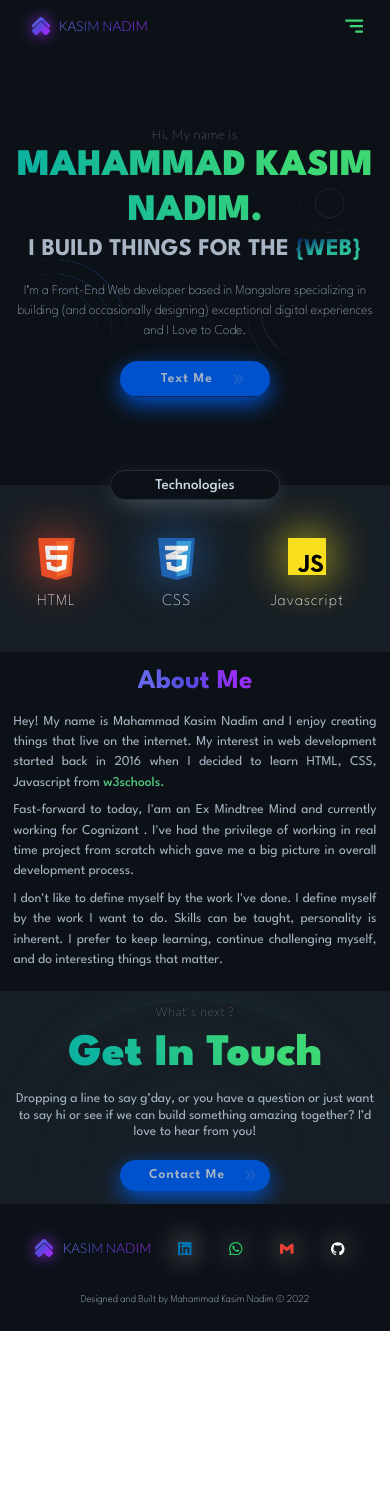
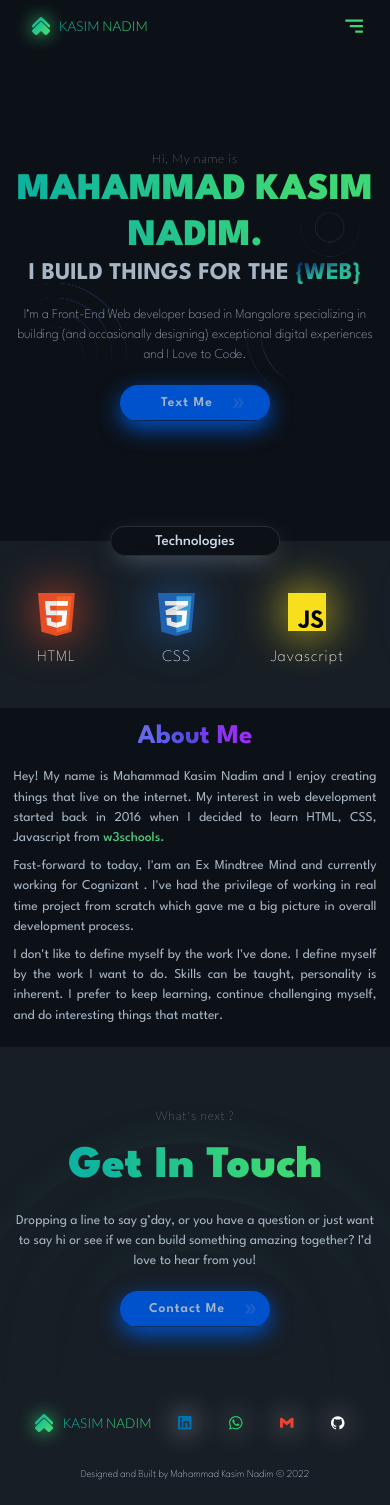
Before and after one commit to kasimnadim6/portfolio, a Next.js app: page / in a window 390 px wide. Before the commit the page ends 1331 px from the top, so only its background shows below. Built offline with nearby package versions, Linux system fonts and the light colour scheme; a web font is replaced by a local one.

Commit message:
style changes

```diff
--- a/components/Banner/Banner.module.scss
+++ b/components/Banner/Banner.module.scss
@@ -65,7 +65,7 @@
 
 @include media-breakpoint-down(sm) {
   .banner {
-    padding: 1.8rem;
+    padding: 6rem 2rem;
     .about {
       .name {
         font-size: 5rem;
--- a/components/Contact/Contact.module.scss
+++ b/components/Contact/Contact.module.scss
@@ -3,12 +3,11 @@
 @import 'bootstrap/scss/mixins/_breakpoints';
 
 .contact {
-  padding: 10rem 6rem;
+  padding: 12rem 6rem;
   display: flex;
   flex-direction: column;
   align-items: center;
   justify-content: center;
-  line-height: 1.2;
   color: var(--white);
   background-color: var(--black-shade-1);
   position: relative;
@@ -26,6 +25,7 @@
     flex-direction: column;
     justify-content: center;
     align-items: center;
+    font-size: 1.2rem;
     .circle-shape__0 {
       position: absolute;
       bottom: 0px;
@@ -96,7 +96,7 @@
 
 @include media-breakpoint-down(sm) {
   .contact {
-    padding: 1.8rem;
+    padding: 8rem 2rem;
     .message {
       width: 100%;
     }
--- a/components/Footer/Footer.module.scss
+++ b/components/Footer/Footer.module.scss
@@ -6,10 +6,9 @@
   display: flex;
   flex-direction: column;
   gap: 3rem;
-  background-color: var(--bg-color);
+  background-color: var(--black-shade-1);
   padding: 3rem;
   width: 100%;
-  position: relative;
   &__container {
     display: flex;
     align-items: center;
@@ -58,14 +57,6 @@
     font-weight: lighter;
     text-align: center;
   }
-  .black-overlap-screen {
-    width: 100%;
-    height: 100%;
-    background-color: rgba(0, 0, 0, 0.75);
-    z-index: 800;
-    position: absolute;
-    top: 0;
-  }
 }
 
 @include media-breakpoint-down(sm) {
--- a/components/Footer/Footer.tsx
+++ b/components/Footer/Footer.tsx
@@ -1,11 +1,8 @@
 import styles from './Footer.module.scss';
 import { SiLinkedin, SiWhatsapp, SiGmail, SiGithub } from 'react-icons/si';
 import Logo from '../Shared/Logo/Logo';
-interface Props {
-  mobile_isHeaderCollapsed: boolean;
-}
 
-const Footer = ({ mobile_isHeaderCollapsed }: Props) => {
+const Footer = () => {
   const showProfileHandler = (
     e: React.MouseEvent<HTMLAnchorElement>,
     profile: string
@@ -34,9 +31,6 @@ const Footer = ({ mobile_isHeaderCollapsed }: Props) => {
 
   return (
     <footer className={styles.footer}>
-      {!mobile_isHeaderCollapsed && (
-        <div className={styles['black-overlap-screen']}></div>
-      )}
       <div className={styles['footer__container']}>
         <Logo />
         <ul className={styles['connect-me']}>
--- a/components/Header/Header.module.scss
+++ b/components/Header/Header.module.scss
@@ -49,8 +49,7 @@
         }
         &:hover {
           a {
-            // color: var(--white);
-            color: var(--logo-color-3);
+            color: var(--primary-color);
             position: relative;
             &::after {
               display: block;
@@ -60,7 +59,7 @@
               left: 0;
               width: 100%;
               height: 2px;
-              background-color: var(--logo-color-3);
+              background-color: var(--secondary-color);
             }
           }
         }
--- a/components/Header/Header.tsx
+++ b/components/Header/Header.tsx
@@ -6,6 +6,7 @@ import { BaseSyntheticEvent, useEffect, useState } from 'react';
 import { motion } from 'framer-motion';
 import { fall, fallItem } from '../../animations/animations';
 import Logo from '../Shared/Logo/Logo';
+import { isMobile } from 'react-device-detect';
 
 interface Props {
   mobile_isHeaderCollapsed: boolean;
@@ -61,7 +62,7 @@ const Header = ({
 
   const navigationHandler = (e: BaseSyntheticEvent) => {
     e.preventDefault();
-    mobile_setIsHeaderCollapsed();
+    isMobile && mobile_setIsHeaderCollapsed();
     const target = e.target.textContent + '';
     document.getElementById(target?.toLocaleLowerCase())?.scrollIntoView({
       behavior: 'smooth',
--- a/components/Shared/Logo/Logo.module.scss
+++ b/components/Shared/Logo/Logo.module.scss
@@ -4,7 +4,7 @@
   gap: 1.2rem;
   .icon-logo {
     font-size: 2.4rem;
-    filter: drop-shadow(0 0 1rem #982ff7);
+    filter: drop-shadow(0 0 1.2rem #3dd875);
   }
   .logo {
     font-size: 1.8rem;
@@ -12,12 +12,7 @@
     color: var(--white);
     text-transform: uppercase;
     font-family: 'Lato', sans-serif;
-    background-image: linear-gradient(
-      241deg,
-      #982ff7 20%,
-      #524add 56%,
-      #6668eb 84%
-    );
+    background-image: linear-gradient(243deg, #3dd875 23%, #0eb3a0 87%);
 
     color: transparent;
     -webkit-background-clip: text;
--- a/components/Shared/Logo/Logo.tsx
+++ b/components/Shared/Logo/Logo.tsx
@@ -13,9 +13,8 @@ const Logo = () => {
             x2="0%"
             y2="0%"
           >
-            <stop stopColor="#982ff7" offset="20%" />
-            <stop stopColor="#524add" offset="56%" />
-            <stop stopColor="#6668eb" offset="84%" />
+            <stop stopColor="#3dd875" offset="23%" />
+            <stop stopColor="#0eb3a0" offset="87%" />
           </linearGradient>
         </svg>
         <SiPaloaltosoftware
--- a/pages/Home.module.scss
+++ b/pages/Home.module.scss
@@ -4,9 +4,9 @@
 
 .container {
   background-color: var(--bg-color);
-  position: relative;
   .main {
-    margin-top: 7rem;
+    margin-top: 6rem;
+    margin-bottom: -1rem;
     .icon {
       position: absolute;
       bottom: -22.7rem;
@@ -25,5 +25,6 @@
     z-index: 800;
     position: absolute;
     top: 0;
+    left: 0;
   }
 }
--- a/pages/index.tsx
+++ b/pages/index.tsx
@@ -21,14 +21,14 @@ const Home: NextPage = () => {
   };
   return (
     <AnimatePresence>
+      {!mobile_isHeaderCollapsed && (
+        <div className={styles['black-overlap-screen']}></div>
+      )}
       <Header
         mobile_isHeaderCollapsed={mobile_isHeaderCollapsed}
         mobile_setIsHeaderCollapsed={mobile_setIsHeaderCollapsedHandler}
       />
       <div className={styles.container}>
-        {!mobile_isHeaderCollapsed && (
-          <div className={styles['black-overlap-screen']}></div>
-        )}
         <main className={styles.main}>
           <Banner />
           <Technologies />
@@ -39,7 +39,7 @@ const Home: NextPage = () => {
           <Contact />
         </main>
       </div>
-      <Footer mobile_isHeaderCollapsed={mobile_isHeaderCollapsed} />
+      <Footer />
     </AnimatePresence>
   );
 };
--- a/styles/globals.scss
+++ b/styles/globals.scss
@@ -15,6 +15,8 @@ body {
   font-family: 'League Spartan', sans-serif !important;
   font-size: 47%;
   overflow-x: hidden;
+  position: relative;
+  background-color: var(--bg-color);
   @include media-breakpoint-up(sm) {
     font-size: 62.5%;
   }
```
